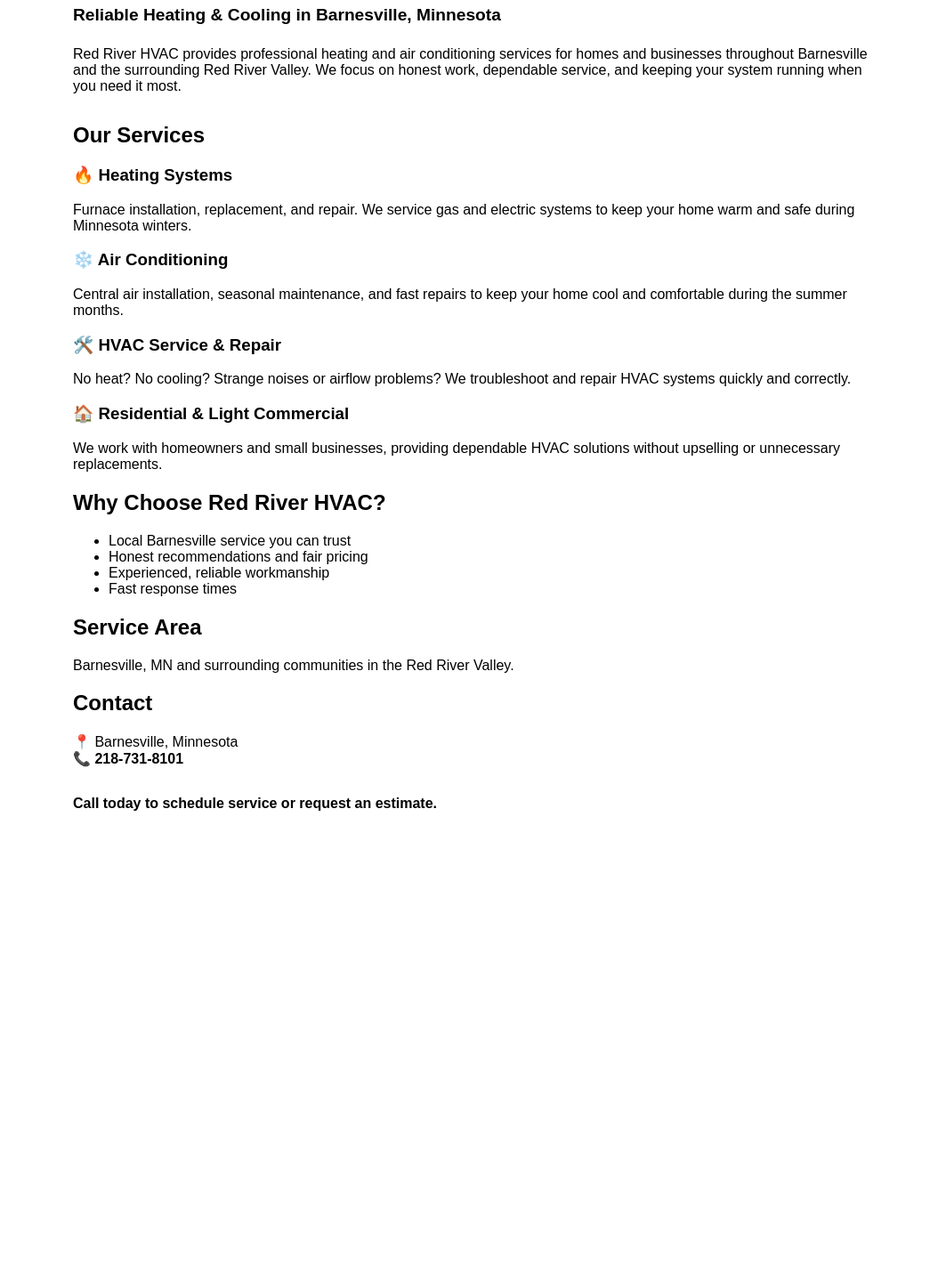
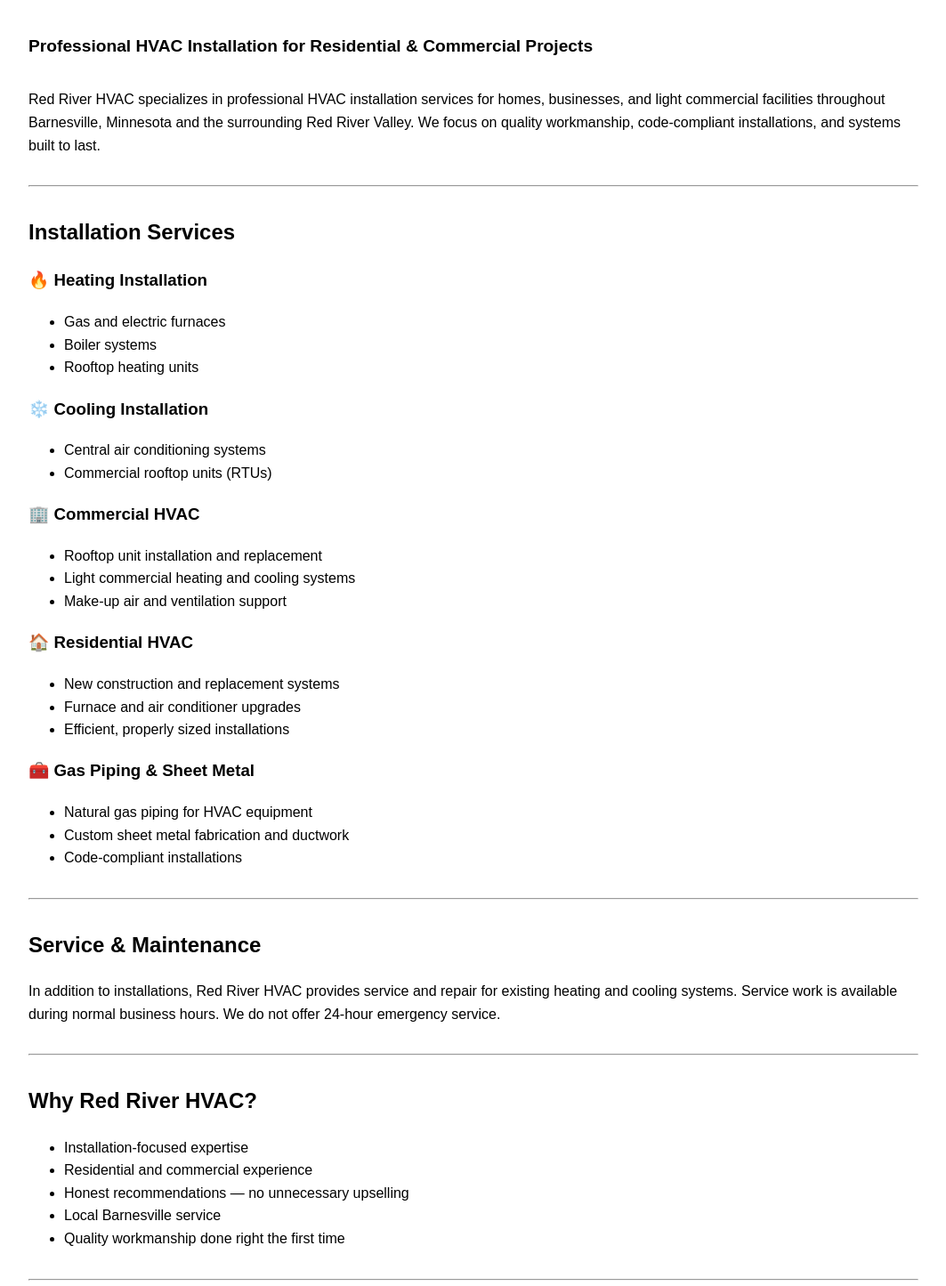
Before and after one commit to millereric819-oss/red-river-hvac-website, a Next.js app: page / in a window 1280 px wide. Shown: the part 125-1570 px from the top of the page at 89% size, without its empty margins (108-1171 px from the left). Before the commit the page ends 1093 px from the top, so only its background shows below. Built offline with nearby package versions, Linux system fonts and the light colour scheme.

Commit message:
Update page.tsx

```diff
--- a/app/page.tsx
+++ b/app/page.tsx
@@ -1,70 +1,105 @@
 export default function Home() {
   return (
-    <main style={{ fontFamily: "Arial, sans-serif", padding: "2rem", maxWidth: "900px", margin: "0 auto" }}>
-
-      <h1 style={{ fontSize: "2.5rem", marginBottom: "0.5rem" }}>
+    <main
+      style={{
+        fontFamily: "Arial, sans-serif",
+        padding: "2.5rem",
+        maxWidth: "1000px",
+        margin: "0 auto",
+        lineHeight: "1.6",
+      }}
+    >
+      <h1 style={{ fontSize: "2.6rem", marginBottom: "0.5rem" }}>
         Red River HVAC
       </h1>
 
-      <p style={{ fontSize: "1.2rem", fontWeight: "bold", marginBottom: "1.5rem" }}>
-        Reliable Heating & Cooling in Barnesville, Minnesota
+      <p style={{ fontSize: "1.2rem", fontWeight: "bold", marginBottom: "2rem" }}>
+        Professional HVAC Installation for Residential & Commercial Projects
       </p>
 
-      <p style={{ marginBottom: "2rem" }}>
-        Red River HVAC provides professional heating and air conditioning services
-        for homes and businesses throughout Barnesville and the surrounding Red River Valley.
-        We focus on honest work, dependable service, and keeping your system running when you need it most.
+      <p>
+        Red River HVAC specializes in professional HVAC installation services for
+        homes, businesses, and light commercial facilities throughout Barnesville,
+        Minnesota and the surrounding Red River Valley.
+        We focus on quality workmanship, code-compliant installations,
+        and systems built to last.
       </p>
 
-      <h2>Our Services</h2>
+      <hr style={{ margin: "2rem 0" }} />
 
-      <h3>🔥 Heating Systems</h3>
+      <h2>Installation Services</h2>
+
+      <h3>🔥 Heating Installation</h3>
+      <ul>
+        <li>Gas and electric furnaces</li>
+        <li>Boiler systems</li>
+        <li>Rooftop heating units</li>
+      </ul>
+
+      <h3>❄️ Cooling Installation</h3>
+      <ul>
+        <li>Central air conditioning systems</li>
+        <li>Commercial rooftop units (RTUs)</li>
+      </ul>
+
+      <h3>🏢 Commercial HVAC</h3>
+      <ul>
+        <li>Rooftop unit installation and replacement</li>
+        <li>Light commercial heating and cooling systems</li>
+        <li>Make-up air and ventilation support</li>
+      </ul>
+
+      <h3>🏠 Residential HVAC</h3>
+      <ul>
+        <li>New construction and replacement systems</li>
+        <li>Furnace and air conditioner upgrades</li>
+        <li>Efficient, properly sized installations</li>
+      </ul>
+
+      <h3>🧰 Gas Piping & Sheet Metal</h3>
+      <ul>
+        <li>Natural gas piping for HVAC equipment</li>
+        <li>Custom sheet metal fabrication and ductwork</li>
+        <li>Code-compliant installations</li>
+      </ul>
+
+      <hr style={{ margin: "2rem 0" }} />
+
+      <h2>Service & Maintenance</h2>
       <p>
-        Furnace installation, replacement, and repair. We service gas and electric systems
-        to keep your home warm and safe during Minnesota winters.
+        In addition to installations, Red River HVAC provides service and repair
+        for existing heating and cooling systems.
+        Service work is available during normal business hours.
+        We do not offer 24-hour emergency service.
       </p>
 
-      <h3>❄️ Air Conditioning</h3>
-      <p>
-        Central air installation, seasonal maintenance, and fast repairs to keep your home cool
-        and comfortable during the summer months.
-      </p>
+      <hr style={{ margin: "2rem 0" }} />
 
-      <h3>🛠️ HVAC Service & Repair</h3>
-      <p>
-        No heat? No cooling? Strange noises or airflow problems? We troubleshoot and repair
-        HVAC systems quickly and correctly.
-      </p>
+      <h2>Why Red River HVAC?</h2>
+      <ul>
+        <li>Installation-focused expertise</li>
+        <li>Residential and commercial experience</li>
+        <li>Honest recommendations — no unnecessary upselling</li>
+        <li>Local Barnesville service</li>
+        <li>Quality workmanship done right the first time</li>
+      </ul>
 
-      <h3>🏠 Residential & Light Commercial</h3>
-      <p>
-        We work with homeowners and small businesses, providing dependable HVAC solutions
-        without upselling or unnecessary replacements.
-      </p>
-
-      <h2>Why Choose Red River HVAC?</h2>
-      <ul>
-        <li>Local Barnesville service you can trust</li>
-        <li>Honest recommendations and fair pricing</li>
-        <li>Experienced, reliable workmanship</li>
-        <li>Fast response times</li>
-      </ul>
+      <hr style={{ margin: "2rem 0" }} />
 
       <h2>Service Area</h2>
       <p>
-        Barnesville, MN and surrounding communities in the Red River Valley.
+        Barnesville, Minnesota and surrounding Red River Valley communities.
       </p>
 
       <h2>Contact</h2>
       <p>
-        📍 Barnesville, Minnesota<br />
+        📍 Barnesville, MN<br />
         📞 <strong>218-731-8101</strong>
       </p>
 
       <p style={{ marginTop: "2rem", fontWeight: "bold" }}>
-        Call today to schedule service or request an estimate.
+        Call today to discuss your HVAC installation project.
       </p>
-
     </main>
   );
 }
```
